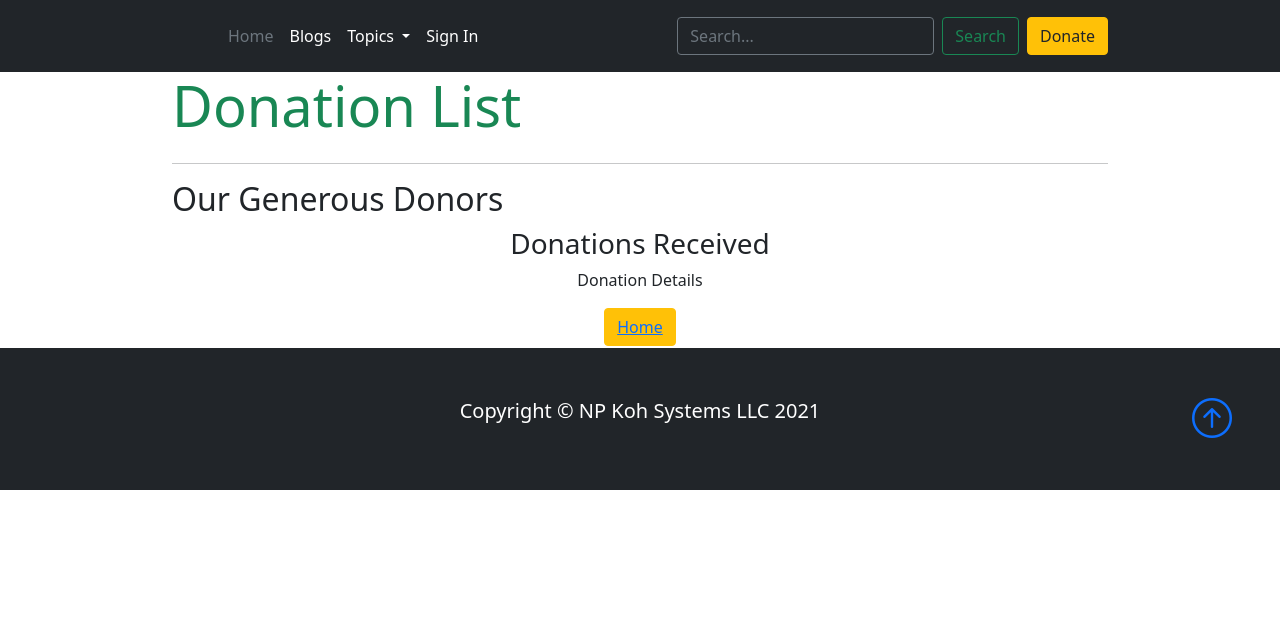
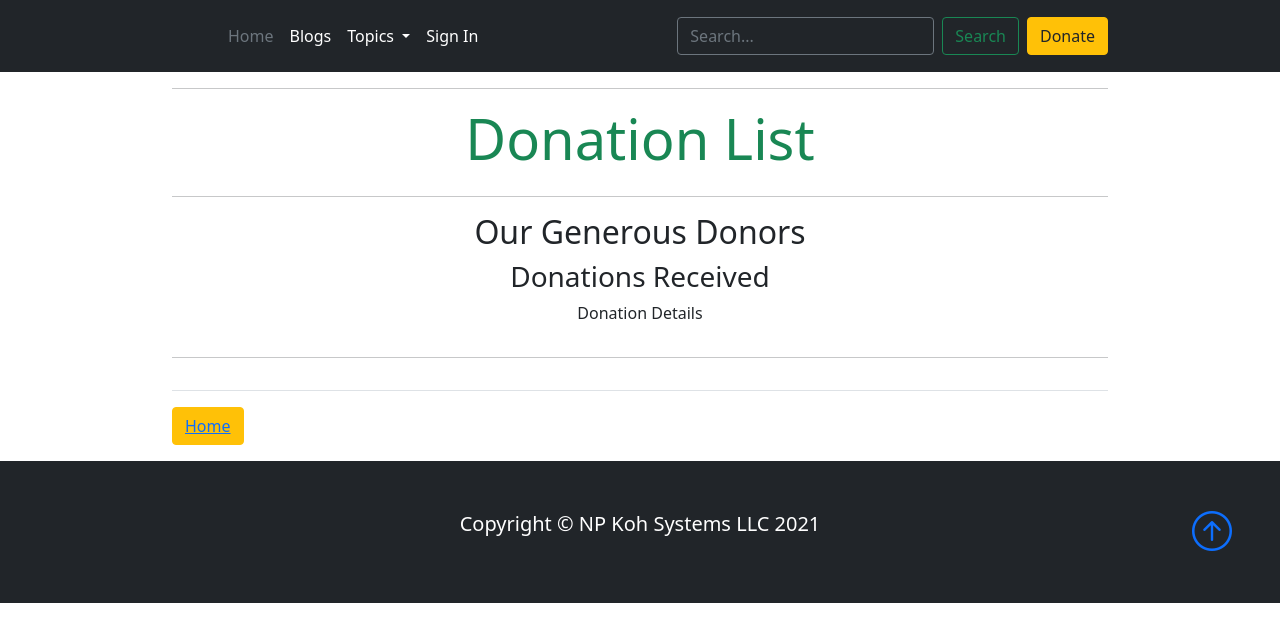
Before and after one commit to NgiapPuoyKoh/django-blogchat-tech, a Django app: page /donate/donations/ in a window 1280 px wide. Shown: the top 642 px of the page. Run offline with Django 3.2, Linux system fonts and the light colour scheme; data that the repository does not hold is empty; some libraries are stand-ins or nearby versions.

Commit message:
Edit donation.list style table and layout

```diff
--- a/donate/templates/donate/donations.html
+++ b/donate/templates/donate/donations.html
@@ -6,7 +6,8 @@
 {% endblock %}
 
 {% block page_header %}
-<div class="container header-container">
+<div class="container header-container text-center">
+    <hr>
     <div class="row">
         <h1 class="display-4 text-success">Donation List</h1>
     </div>
@@ -16,23 +17,22 @@
 
 {% block content %}
 
-<div class="container h-100">
+<div class="container h-100 text-center">
 <h2>Our Generous Donors</h2>
 </div>
 
-<main class="container">
+<main class="container mb-2">
     <div class="row">
         <div class="col-sm-12 col-md-8 offset-md-2 text-center" id="form-styling">
             <h3>Donations Received</h3>
             <p class="main-text">
                 Donation Details<br>
             </p>
-            <button type="submit" class="btn btn-warning" id="submitBtn"><a href="{% url 'home' %}">Home</a></button>
-            {% comment %} <button type="submit" class="btn btn-warning" id="cancelBtn"><a href="{% url 'cancel' %}">Search</a></button> {% endcomment %}
         </div>
     </div>
 
-    <table>
+    <hr>
+    <table class="table table-boardered table-center">
     {% for donation in donations %}
         <tr>
             <td> {{ donation.donor_name}} </td>
@@ -46,6 +46,9 @@
         </tr>
     {% endfor %}
     </table>
+
+        <button type="submit" class="btn btn-warning mb-2" id="submitBtn"><a href="{% url 'home' %}">Home</a></button>
+
 </main>
 
 {% endblock %}
```
